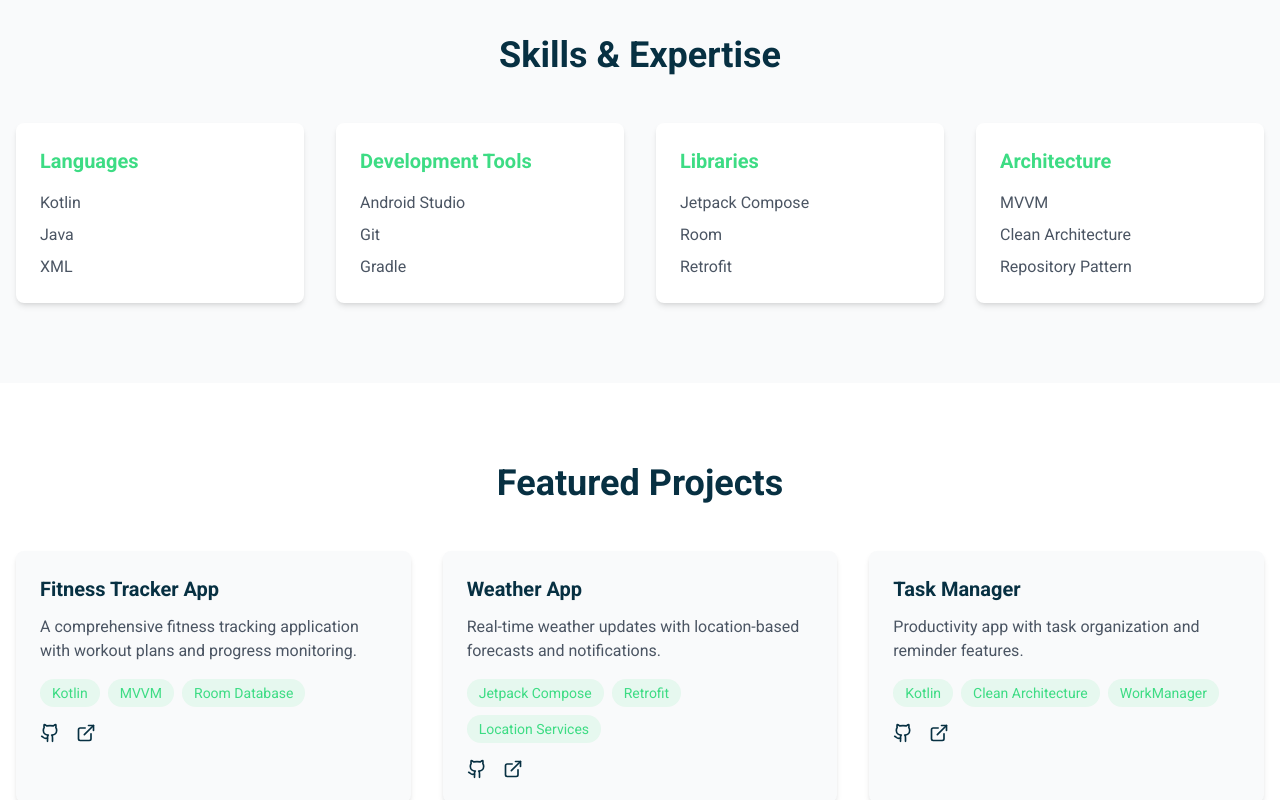
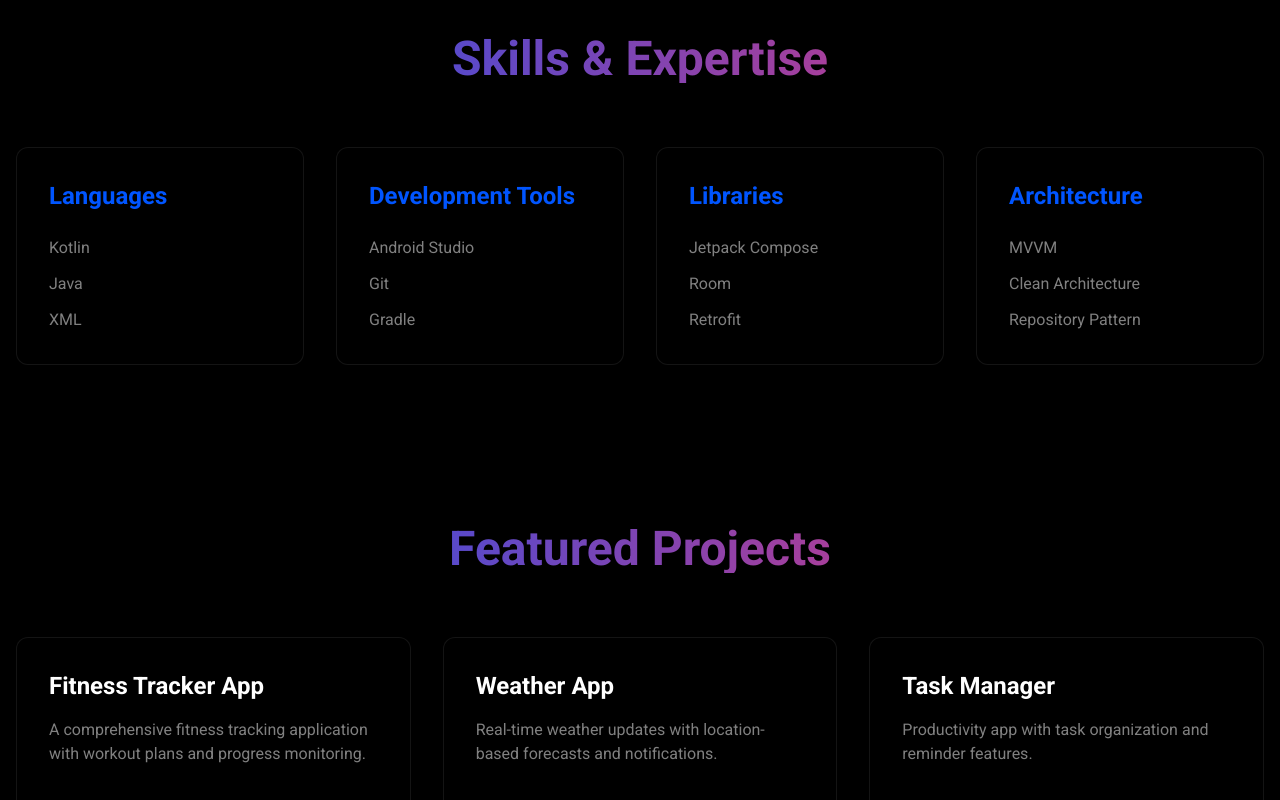
Before and after one commit to Akshaykomar890/modern-android-portfolio, a React (Vite) app: page / in a window 1280 px wide. Shown: the part 1320-2120 px from the top of the page. Built offline with nearby package versions, Linux system fonts and the light colour scheme.

Commit message:
Update Skills and Expertise Section
Modified the Skills and Expertise page and the subsequent sections to enhance content and layout.
[skip gpt_engineer]

```diff
--- a/src/components/Projects.tsx
+++ b/src/components/Projects.tsx
@@ -26,24 +26,29 @@ const Projects = () => {
   ];
 
   return (
-    <section id="projects" className="py-20 bg-white">
+    <section id="projects" className="py-20 bg-framer-bg">
       <div className="container mx-auto px-4">
-        <h2 className="text-3xl md:text-4xl font-bold text-android-blue text-center mb-12">
+        <h2 className="text-4xl md:text-5xl font-bold text-center mb-16 bg-gradient-to-r from-framer-primary to-framer-accent bg-clip-text text-transparent">
           Featured Projects
         </h2>
         <div className="grid grid-cols-1 md:grid-cols-2 lg:grid-cols-3 gap-8">
           {projects.map((project) => (
-            <div key={project.title} className="bg-gray-50 rounded-lg p-6 shadow-md">
-              <h3 className="text-xl font-bold text-android-blue mb-3">
+            <div
+              key={project.title}
+              className="group p-8 rounded-xl border border-framer-muted/20 bg-gradient-to-b from-framer-bg/50 to-framer-bg hover:border-framer-primary/50 transition-all duration-300"
+            >
+              <h3 className="text-2xl font-bold text-framer-text mb-4 group-hover:text-framer-primary transition-colors">
                 {project.title}
               </h3>
-              <p className="text-gray-600 mb-4">{project.description}</p>
-              <div className="mb-4">
+              <p className="text-framer-secondary mb-6 min-h-[80px]">
+                {project.description}
+              </p>
+              <div className="mb-8">
                 <div className="flex flex-wrap gap-2">
                   {project.technologies.map((tech) => (
                     <span
                       key={tech}
-                      className="bg-android-green/10 text-android-green px-3 py-1 rounded-full text-sm"
+                      className="bg-framer-primary/10 text-framer-primary px-3 py-1 rounded-full text-sm"
                     >
                       {tech}
                     </span>
@@ -55,17 +60,17 @@ const Projects = () => {
                   href={project.github}
                   target="_blank"
                   rel="noopener noreferrer"
-                  className="text-android-blue hover:text-android-green transition-colors"
+                  className="text-framer-secondary hover:text-framer-primary transition-colors"
                 >
-                  <Github size={20} />
+                  <Github className="w-6 h-6" />
                 </a>
                 <a
                   href={project.live}
                   target="_blank"
                   rel="noopener noreferrer"
-                  className="text-android-blue hover:text-android-green transition-colors"
+                  className="text-framer-secondary hover:text-framer-primary transition-colors"
                 >
-                  <ExternalLink size={20} />
+                  <ExternalLink className="w-6 h-6" />
                 </a>
               </div>
             </div>
--- a/src/components/Skills.tsx
+++ b/src/components/Skills.tsx
@@ -7,20 +7,26 @@ const Skills = () => {
   ];
 
   return (
-    <section id="skills" className="py-20 bg-gray-50">
+    <section id="skills" className="py-20 bg-framer-bg">
       <div className="container mx-auto px-4">
-        <h2 className="text-3xl md:text-4xl font-bold text-android-blue text-center mb-12">
+        <h2 className="text-4xl md:text-5xl font-bold text-center mb-16 bg-gradient-to-r from-framer-primary to-framer-accent bg-clip-text text-transparent">
           Skills & Expertise
         </h2>
         <div className="grid grid-cols-1 md:grid-cols-2 lg:grid-cols-4 gap-8">
           {skills.map((skill) => (
-            <div key={skill.category} className="bg-white p-6 rounded-lg shadow-md">
-              <h3 className="text-xl font-bold text-android-green mb-4">
+            <div
+              key={skill.category}
+              className="group p-8 rounded-xl border border-framer-muted/20 bg-gradient-to-b from-framer-bg/50 to-framer-bg hover:border-framer-primary/50 transition-all duration-300"
+            >
+              <h3 className="text-2xl font-bold text-framer-primary mb-6 group-hover:text-framer-accent transition-colors">
                 {skill.category}
               </h3>
-              <ul className="space-y-2">
+              <ul className="space-y-3">
                 {skill.items.map((item) => (
-                  <li key={item} className="text-gray-600">
+                  <li
+                    key={item}
+                    className="text-framer-secondary hover:text-framer-text transition-colors"
+                  >
                     {item}
                   </li>
                 ))}
```
